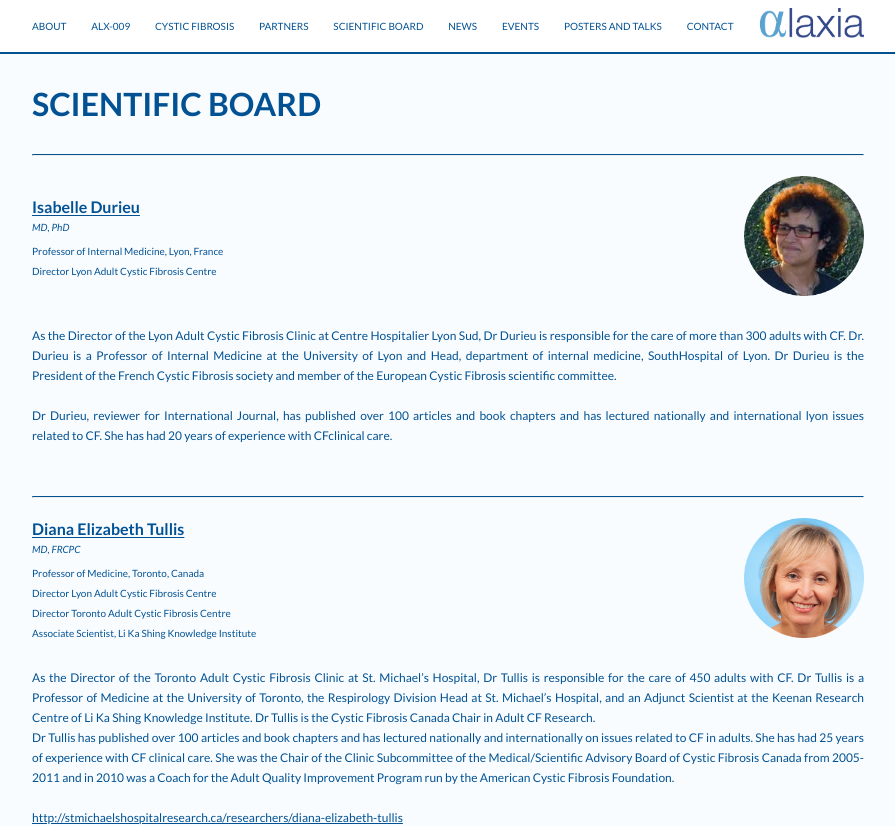
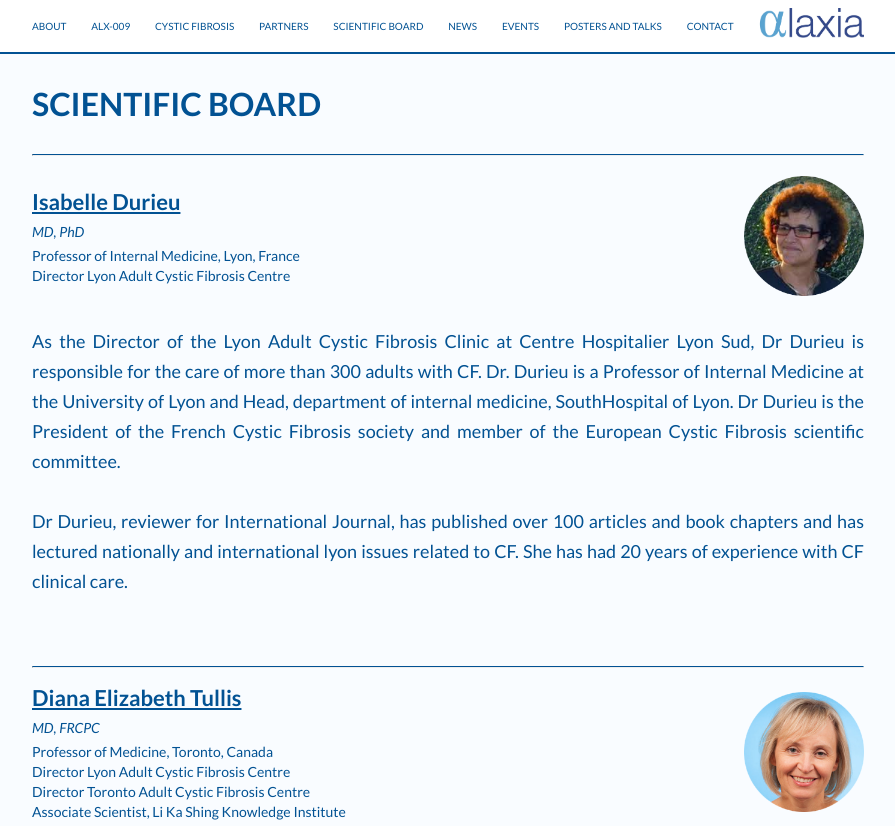
Before and after one commit to JBeaussart/alaxia-pharma, a Vue app: page /scientific-board in a window 1280 px wide. Shown: the top 826 px of the page, without its empty margins (192-1087 px from the left). Built offline with nearby package versions, Linux system fonts and the light colour scheme.

Commit message:
change the font-size of the different element of the card

```diff
--- a/src/components/ScientificBoard/Card.vue
+++ b/src/components/ScientificBoard/Card.vue
@@ -13,6 +13,8 @@
     </div>
     <p v-html="person.description" class="card_description"></p>
     <br />
+    <a v-html="person.link"></a>
+    <br />
   </div>
 </template>
 
@@ -27,7 +29,8 @@ export default {
           work: "Professor of Internal Medicine, Lyon, France <br />Director Lyon Adult Cystic Fibrosis Centre",
           avatar: "/src/assets/scientific_board/Isabelle-Durieu.png",
           description:
-            "As the Director of the Lyon Adult Cystic Fibrosis Clinic at Centre Hospitalier Lyon Sud, Dr Durieu is responsible for the care of more than 300 adults with CF. Dr. Durieu is a Professor of Internal Medicine at the University of Lyon and Head, department of internal medicine, SouthHospital of Lyon. Dr Durieu is the President of the French Cystic Fibrosis society and member of the European Cystic Fibrosis scientific committee.<br><br>Dr Durieu, reviewer for International Journal, has published over 100 articles and book chapters and has lectured nationally and international lyon issues related to CF. She has had 20 years of experience with CFclinical care.",
+            "As the Director of the Lyon Adult Cystic Fibrosis Clinic at Centre Hospitalier Lyon Sud, Dr Durieu is responsible for the care of more than 300 adults with CF. Dr. Durieu is a Professor of Internal Medicine at the University of Lyon and Head, department of internal medicine, SouthHospital of Lyon. Dr Durieu is the President of the French Cystic Fibrosis society and member of the European Cystic Fibrosis scientific committee.<br><br>Dr Durieu, reviewer for International Journal, has published over 100 articles and book chapters and has lectured nationally and international lyon issues related to CF. She has had 20 years of experience with CF clinical care.",
+          link: "",
         },
         {
           name: "Diana Elizabeth Tullis",
@@ -35,7 +38,8 @@ export default {
           work: "Professor of Medicine, Toronto, Canada<br />Director Lyon Adult Cystic Fibrosis Centre<br>Director Toronto Adult Cystic Fibrosis Centre<br>Associate Scientist, Li Ka Shing Knowledge Institute",
           avatar: "/src/assets/scientific_board/diana-elizabeth-tullis.png",
           description:
-            "As the Director of the Toronto Adult Cystic Fibrosis Clinic at St. Michael’s Hospital, Dr Tullis is responsible for the care of 450 adults with CF. Dr Tullis is a Professor of Medicine at the University of Toronto, the Respirology Division Head at St. Michael’s Hospital, and an Adjunct Scientist at the Keenan Research Centre of Li Ka Shing Knowledge Institute. Dr Tullis is the Cystic Fibrosis Canada Chair in Adult CF Research.<br>Dr Tullis has published over 100 articles and book chapters and has lectured nationally and internationally on issues related to CF in adults. She has had 25 years of experience with CF clinical care. She was the Chair of the Clinic Subcommittee of the Medical/Scientific Advisory Board of Cystic Fibrosis Canada from 2005-2011 and in 2010 was a Coach for the Adult Quality Improvement Program run by the American Cystic Fibrosis Foundation.<br><br><a href='http://stmichaelshospitalresearch.ca/researchers/diana-elizabeth-tullis/'>http://stmichaelshospitalresearch.ca/researchers/diana-elizabeth-tullis</a>",
+            "As the Director of the Toronto Adult Cystic Fibrosis Clinic at St. Michael’s Hospital, Dr Tullis is responsible for the care of 450 adults with CF. Dr Tullis is a Professor of Medicine at the University of Toronto, the Respirology Division Head at St. Michael’s Hospital, and an Adjunct Scientist at the Keenan Research Centre of Li Ka Shing Knowledge Institute. Dr Tullis is the Cystic Fibrosis Canada Chair in Adult CF Research.<br>Dr Tullis has published over 100 articles and book chapters and has lectured nationally and internationally on issues related to CF in adults. She has had 25 years of experience with CF clinical care. She was the Chair of the Clinic Subcommittee of the Medical/Scientific Advisory Board of Cystic Fibrosis Canada from 2005-2011 and in 2010 was a Coach for the Adult Quality Improvement Program run by the American Cystic Fibrosis Foundation.",
+          link: "<a style='font-size: 18px' target='_blank' href='http://stmichaelshospitalresearch.ca/researchers/diana-elizabeth-tullis/'>http://stmichaelshospitalresearch.ca/researchers/diana-elizabeth-tullis</a>",
         },
       ],
     };
@@ -51,21 +55,27 @@ export default {
   align-items: center;
 }
 .card_id_text_work {
-  font-size: 10px;
+  font-size: 14px;
 }
 .card_id_text_name {
-  font-size: 16px;
+  font-size: 22px;
   text-decoration: underline;
   text-underline-offset: 2px;
+  margin-bottom: 10px;
 }
 .card_id_text_post {
-  font-size: 10px;
+  font-size: 14px;
   font-style: italic;
   margin-bottom: 4px;
 }
 .card_id_avatar_img {
   width: 120px;
 }
+.card_description {
+  font-size: 18px;
+  line-height: 30px;
+}
+
 hr {
   margin-top: 30px;
   margin-bottom: 20px;
--- a/src/pages/ScientificBoard.vue
+++ b/src/pages/ScientificBoard.vue
@@ -2,8 +2,6 @@
   <div class="container">
     <h1>SCIENTIFIC BOARD</h1>
     <Card />
-    <!-- Isabelle Durieu -->
-
     <!-- Pavel Drevinek -->
     <div class="card">
       <div class="card_id">
```
